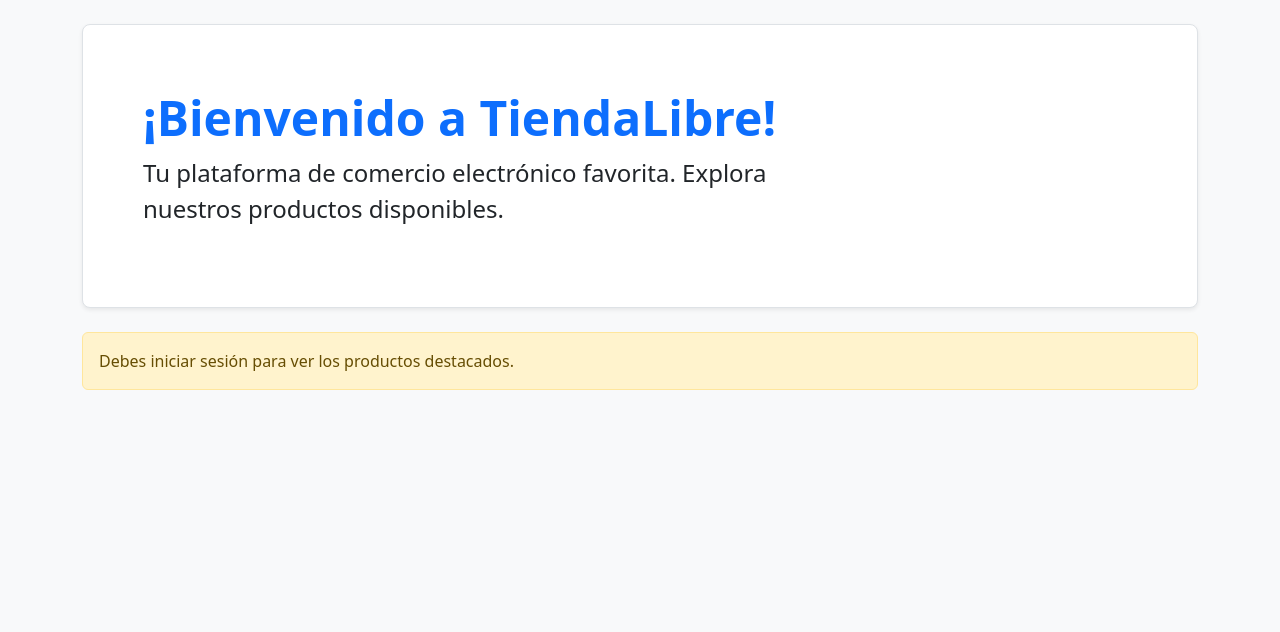
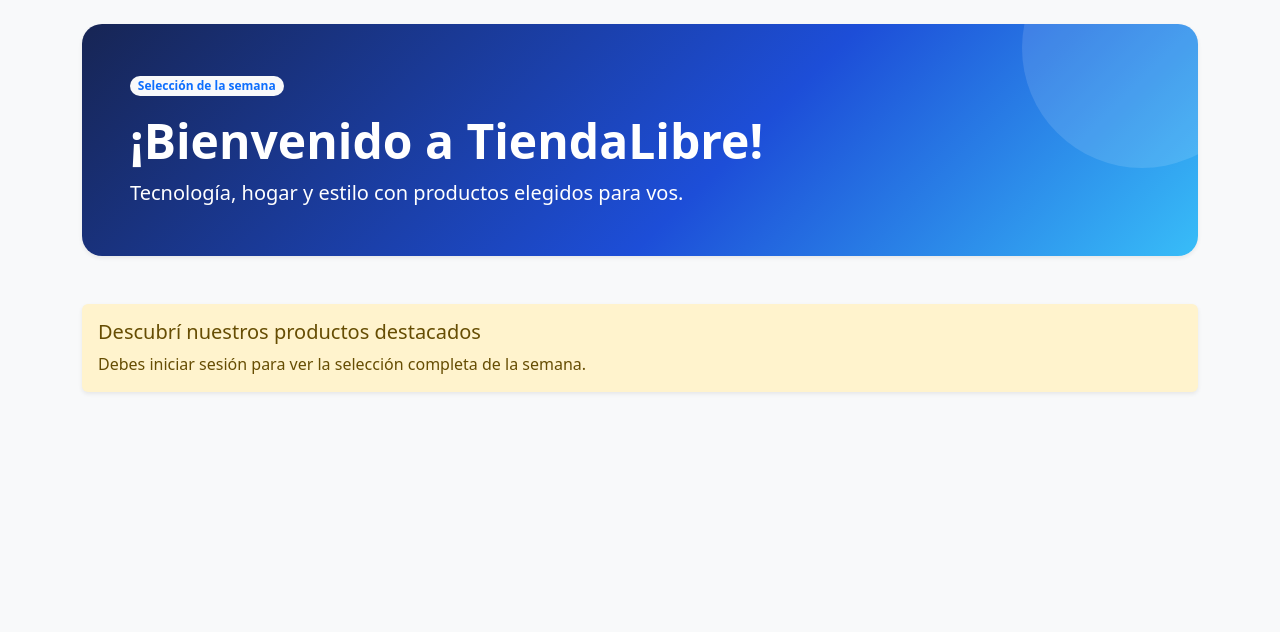
Before and after one commit to Villada-PG3/trabajo-practico-tienda-libre-benjaferra, a Django app: page / in a window 1280 px wide. Shown: the part 56-688 px from the top of the page. Run offline with Django 5.2, Linux system fonts and the light colour scheme.

Commit message:
clase numero 4

```diff
--- a/TiendaLibre/templates/tiendalibre/home.html
+++ b/TiendaLibre/templates/tiendalibre/home.html
@@ -3,27 +3,61 @@
 {% block title %}Inicio - TiendaLibre{% endblock %}
 
 {% block content %}
-<div class="p-5 mb-4 bg-white rounded-3 shadow-sm border">
-    <div class="container-fluid py-3">
-        <h1 class="display-5 fw-bold text-primary">¡Bienvenido a TiendaLibre! </h1>
-        <p class="col-md-8 fs-4">Tu plataforma de comercio electrónico favorita. Explora nuestros productos disponibles.</p>
+<style>
+    .store-hero { background: linear-gradient(135deg, #172554 0%, #1d4ed8 58%, #38bdf8 100%); border-radius: 1.25rem; color: white; overflow: hidden; position: relative; }
+    .store-hero::after { background: rgba(255, 255, 255, 0.12); border-radius: 50%; content: ""; height: 15rem; position: absolute; right: -4rem; top: -6rem; width: 15rem; }
+    .product-card { border: 0; border-radius: 1rem; transition: transform 0.2s ease, box-shadow 0.2s ease; }
+    .product-card:hover { box-shadow: 0 1rem 2rem rgba(15, 23, 42, 0.12) !important; transform: translateY(-4px); }
+    .product-icon { align-items: center; background: #eff6ff; border-radius: 0.85rem; color: #1d4ed8; display: flex; font-size: 1.8rem; height: 4rem; justify-content: center; width: 4rem; }
+    .stock-label { font-size: 0.78rem; letter-spacing: 0.04em; text-transform: uppercase; }
+</style>
+
+<section class="store-hero mb-5 p-4 p-md-5 shadow-sm">
+    <div class="position-relative z-1">
+        <span class="badge rounded-pill text-bg-light text-primary mb-3">Selección de la semana</span>
+        <h1 class="display-5 fw-bold">¡Bienvenido a TiendaLibre!</h1>
+        <p class="col-lg-7 fs-5 mb-0">Tecnología, hogar y estilo con productos elegidos para vos.</p>
     </div>
-</div>
+</section>
 
 {% if usuario_logueado %}
-    <div class="alert alert-success" role="alert">
-        ¡Bienvenido de nuevo!
+    <div class="align-items-center d-flex justify-content-between mb-4">
+        <div>
+            <p class="text-primary fw-semibold mb-1">Tu selección personalizada</p>
+            <h2 class="h3 mb-0">¡Bienvenido de nuevo!</h2>
+        </div>
+        <span class="badge rounded-pill text-bg-success px-3 py-2">Sesión activa</span>
     </div>
 
     <section>
-        <h2 class="h3 mb-3">{{ titulo }}</h2>
-        <div class="row g-3">
+        <div class="align-items-center d-flex justify-content-between mb-3">
+            <h2 class="h3 mb-0">{{ titulo }}</h2>
+            <span class="text-secondary">{{ productos|length }} opciones</span>
+        </div>
+        <div class="row g-4">
             {% for producto in productos %}
                 <div class="col-md-4">
-                    <article class="card h-100 shadow-sm">
+                    <article class="card h-100 product-card shadow-sm">
                         <div class="card-body">
+                            <div class="d-flex justify-content-between mb-4">
+                                <div class="product-icon">★</div>
+                                {% if producto.stock > 0 %}
+                                    <span class="align-self-start badge rounded-pill text-bg-success stock-label">En stock</span>
+                                {% else %}
+                                    <span class="align-self-start badge rounded-pill text-bg-danger stock-label">Sin stock</span>
+                                {% endif %}
+                            </div>
+                            <p class="small text-uppercase text-secondary fw-semibold mb-1">{{ producto.marca }}</p>
                             <h3 class="h5 card-title">{{ producto.nombre }}</h3>
-                            <p class="card-text fw-bold">${{ producto.precio }}</p>
+                            <p class="card-text text-secondary">{{ producto.descripcion }}</p>
+                            <div class="align-items-end d-flex justify-content-between mt-4">
+                                <span class="fs-4 fw-bold text-dark">${{ producto.precio }}</span>
+                                {% if producto.stock > 0 %}
+                                    <small class="text-success">{{ producto.stock }} disponibles</small>
+                                {% else %}
+                                    <small class="text-danger fw-semibold">Sin stock</small>
+                                {% endif %}
+                            </div>
                         </div>
                     </article>
                 </div>
@@ -33,8 +67,9 @@
         </div>
     </section>
 {% else %}
-    <div class="alert alert-warning" role="alert">
-        Debes iniciar sesión para ver los productos destacados.
+    <div class="alert alert-warning border-0 shadow-sm" role="alert">
+        <h2 class="h5 alert-heading">Descubrí nuestros productos destacados</h2>
+        <p class="mb-0">Debes iniciar sesión para ver la selección completa de la semana.</p>
     </div>
 {% endif %}
 {% endblock %}
--- a/TiendaLibre/views.py
+++ b/TiendaLibre/views.py
@@ -9,16 +9,13 @@
 
 
 def home(request):
-    return render(request, 'tiendalibre/home.html')
-
-def acerca_de_mi(request):
-    return render(request, 'tiendalibre/acerca-de-mi.html')
-
-def home(request):
     productos_destacados = [
-        {'nombre': 'Producto 1', 'precio': 10.99},
-        {'nombre': 'Producto 2', 'precio': 19.99},
-        {'nombre': 'Producto 3', 'precio': 5.99},
+        {'nombre': 'Auriculares Sony WH-1000XM5', 'marca': 'Sony', 'descripcion': 'Cancelación de ruido y hasta 30 horas de batería.', 'precio': 349.99, 'stock': 8},
+        {'nombre': 'iPhone 15', 'marca': 'Apple', 'descripcion': 'Pantalla Super Retina XDR y cámara principal de 48 MP.', 'precio': 799.00, 'stock': 0},
+        {'nombre': 'Notebook Galaxy Book4', 'marca': 'Samsung', 'descripcion': 'Laptop liviana con procesador Intel Core y pantalla Full HD.', 'precio': 949.99, 'stock': 4},
+        {'nombre': 'Nintendo Switch OLED', 'marca': 'Nintendo', 'descripcion': 'Consola híbrida con pantalla OLED de 7 pulgadas.', 'precio': 349.99, 'stock': 0},
+        {'nombre': 'Cafetera Nespresso Essenza Mini', 'marca': 'Nespresso', 'descripcion': 'Café espresso en cápsulas con diseño compacto.', 'precio': 129.90, 'stock': 12},
+        {'nombre': 'Zapatillas Air Max 270', 'marca': 'Nike', 'descripcion': 'Amortiguación visible y comodidad para todos los días.', 'precio': 159.99, 'stock': 3},
     ]
 
     context = {
@@ -27,3 +24,7 @@
         'usuario_logueado': False
     }
     return render(request, 'tiendalibre/home.html', context)
+
+
+def acerca_de_mi(request):
+    return render(request, 'tiendalibre/acerca-de-mi.html')
```
